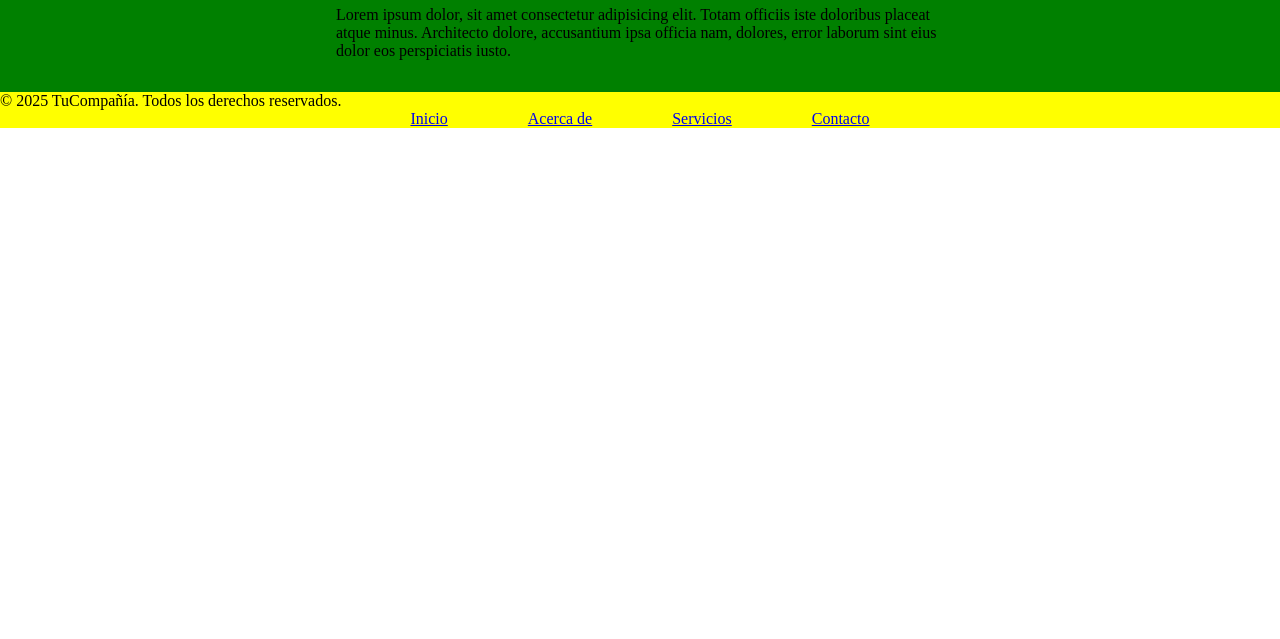
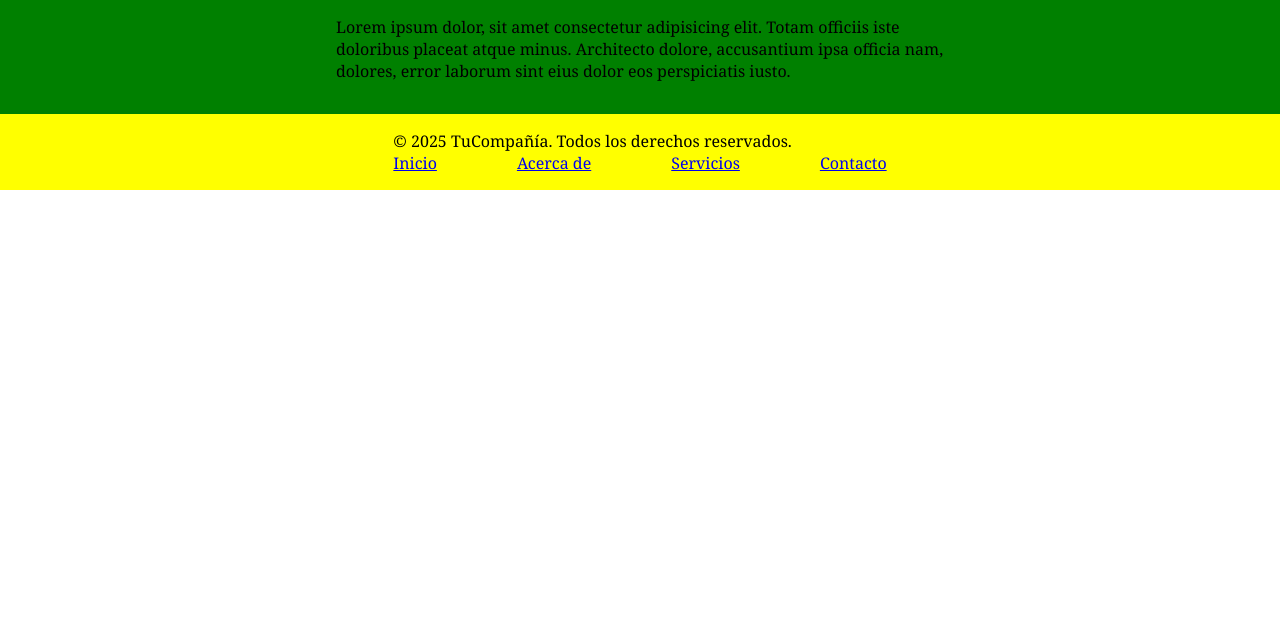
Before and after one commit to bermudezfran/Desafio-12, a website built with Vite: page index.html in a window 1280 px wide. Shown: the part 161-800 px from the top of the page. Built offline with nearby package versions, Linux system fonts and the light colour scheme.

Commit message:
se agrego tipografia

```diff
--- a/src/style.css
+++ b/src/style.css
@@ -2,6 +2,7 @@
   box-sizing: border-box;
   padding: 0;
   margin: 0;
+  font-family: Georgia, 'Times New Roman', Times, serif;
 }
 
 header {
@@ -19,6 +20,12 @@ main {
 
 footer {
   background-color: yellow;
+  padding: 1em;
+  display: flex;
+  flex-direction: column;
+  justify-content: center;
+  align-items: center;
+  gap: 2em;
 }
 
 ul {
```
